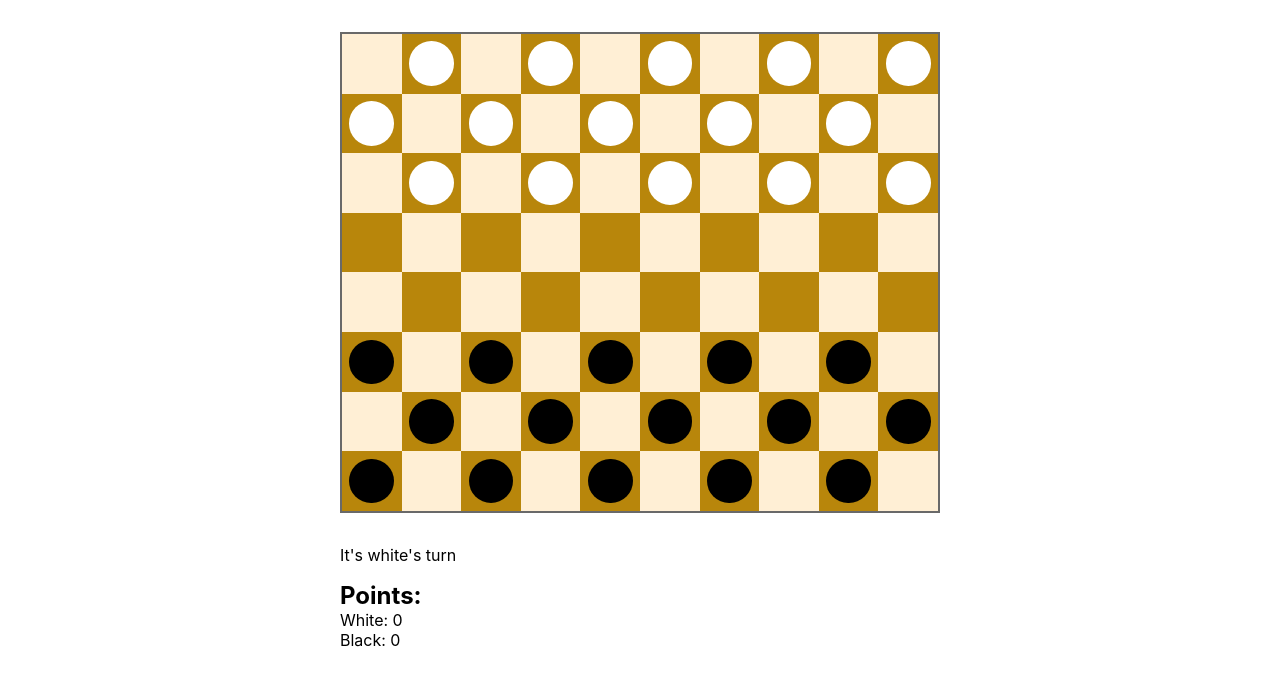
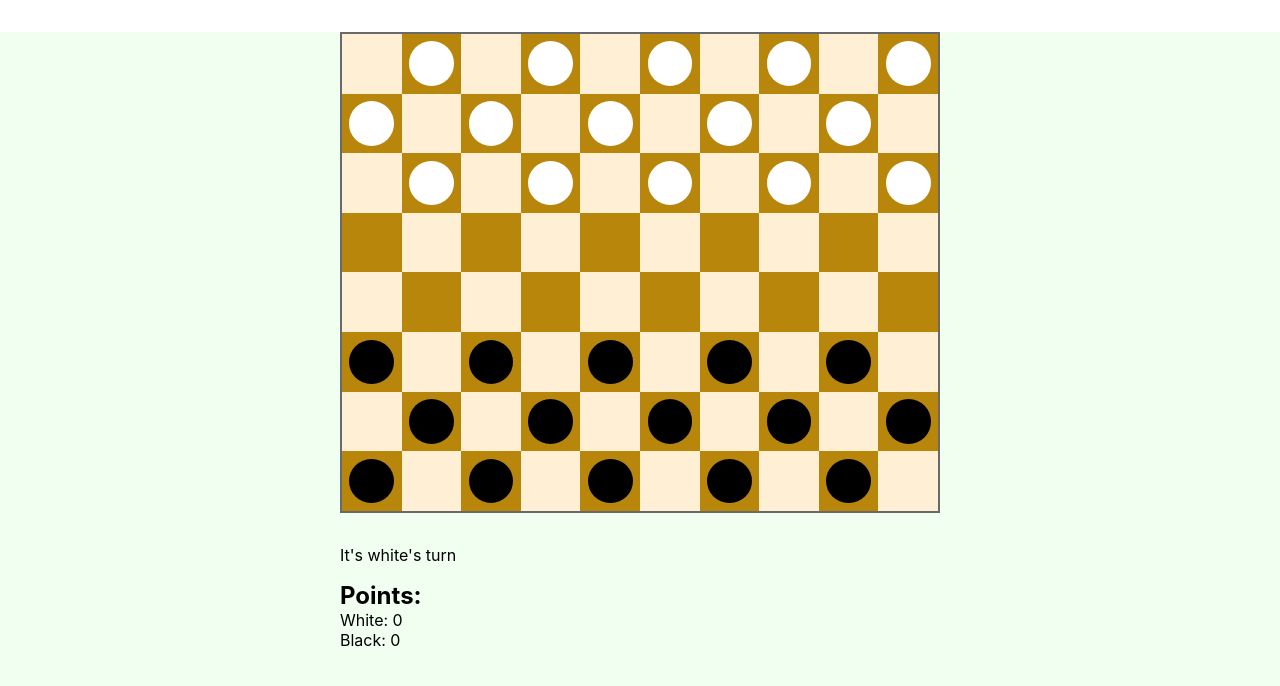
Before and after one commit to livchits/checkers, a React (Vite) app: page / in a window 1280 px wide. Shown: the top 686 px of the page. Built offline with nearby package versions, Linux system fonts and the light colour scheme; the HTML template or start-up script is replaced by a standard one.

Commit message:
Adds background color

```diff
--- a/src/index.css
+++ b/src/index.css
@@ -11,3 +11,8 @@ body {
   -webkit-font-smoothing: antialiased;
   -moz-osx-font-smoothing: grayscale;
 }
+
+#root {
+  background-color: honeydew;
+  height: 100vh;
+}
```
